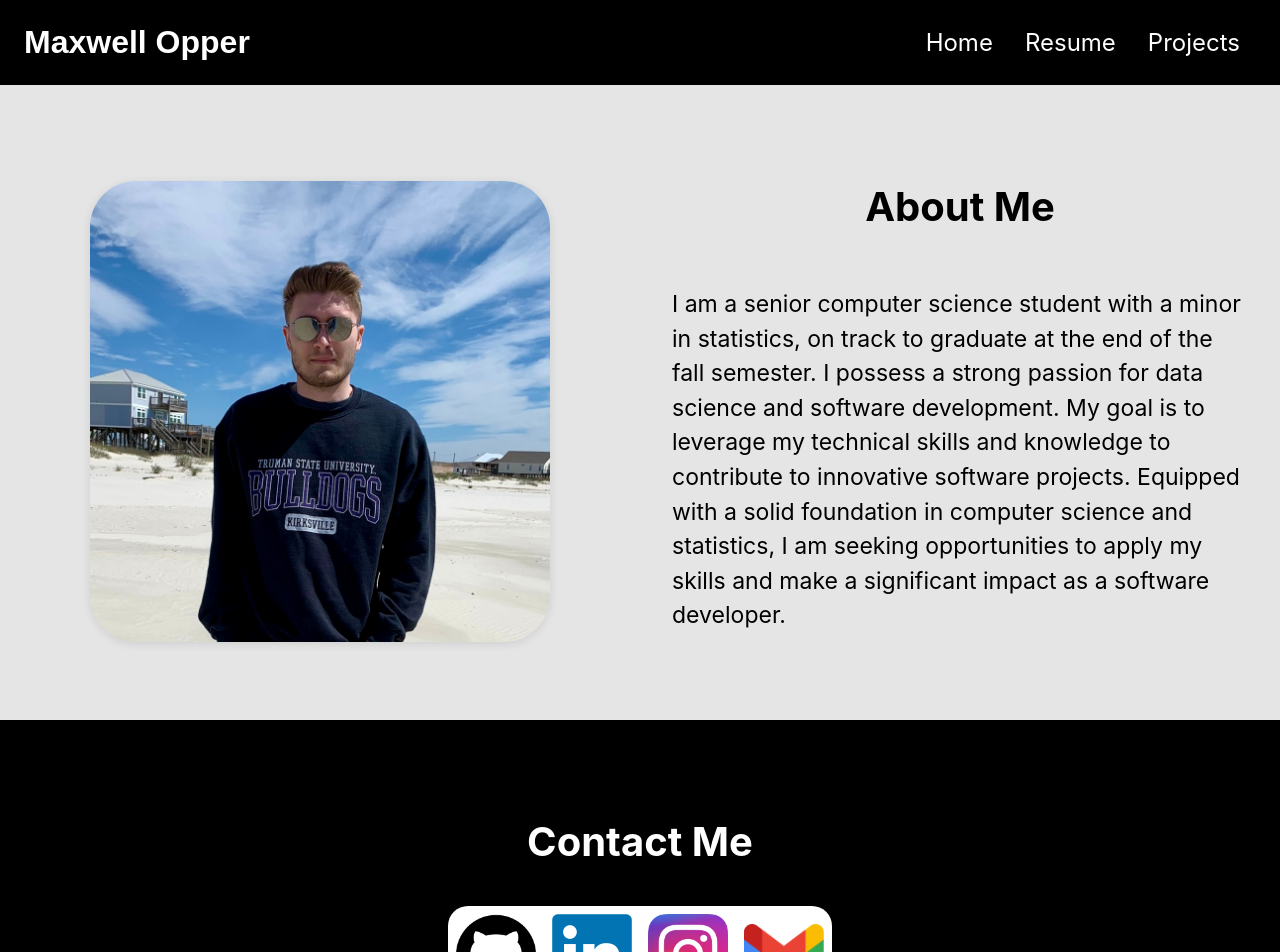
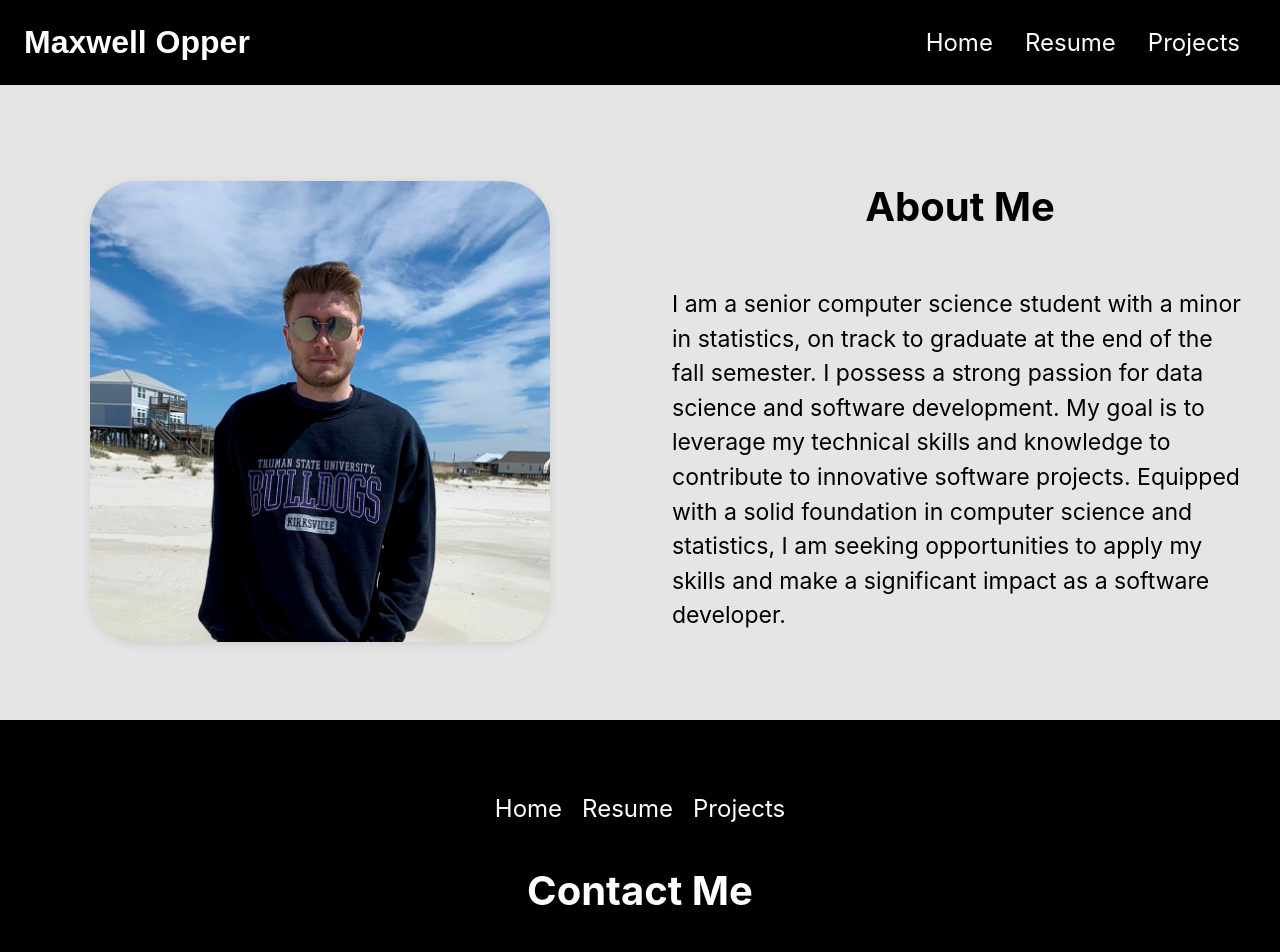
Before and after one commit to MaxOpper/MaxOpper, a React (Create React App) app in the folder portfolio/: page / in a window 1280 px wide. Shown: the top 952 px of the page. Built offline with nearby package versions, Linux system fonts and the light colour scheme.

Commit message:
footer nav

```diff
--- a/portfolio/src/App.js
+++ b/portfolio/src/App.js
@@ -17,7 +17,7 @@ function App() {
       {activeSection === 'home' && <Home />}
       {activeSection === 'about' && <About />}
       {activeSection === 'projects' && <Projects />}
-      <Contact />
+      <Contact setActiveSection={setActiveSection} />
       <Footer />
     </div>
   );
--- a/portfolio/src/components/Contact.css
+++ b/portfolio/src/components/Contact.css
@@ -12,3 +12,24 @@
     font-size: 2.5rem;
     color: #ffffff;
   }
+  .header2 {
+    background-color: #000000;
+    color: #ffffff;
+    align-items: center;
+    text-align: center;
+  }
+  .header2 button {
+    background: none;
+    border: none;
+    color: inherit;
+    font-family: inherit;
+    font-size: inherit;
+    padding: 10px;
+    cursor: pointer;
+    transition: color 0.3s ease;
+    font-size: 1.5rem;
+  }
+
+  .header2 button:hover {
+    color: #ff6699;
+  }
--- a/portfolio/src/components/Contact.js
+++ b/portfolio/src/components/Contact.js
@@ -5,9 +5,27 @@ import linkedinImage from './images/lin.png';
 import githubImage from './images/github.png';
 import instagramImage from './images/instagram.png';
 import gmailImage from './images/gmail.png'
-const Contact = () => {
+const Contact = ({ setActiveSection }) => {
+  const handleSectionClick = (section) => {
+    setActiveSection(section);
+    window.scrollTo({
+      top: 0,
+      behavior: 'instant',
+    });
+  };
   return (
     <section id="contact" className="contact">
+
+  <header className="header2">
+      <nav>
+            <button onClick={() => handleSectionClick('home')}>Home</button>
+
+            <button onClick={() => handleSectionClick('about')}>Resume</button>
+
+            <button onClick={() => handleSectionClick('projects')}>Projects</button>
+      </nav>
+    </header>
+
       <h2>Contact Me</h2>
       <div className="container">
 
```
